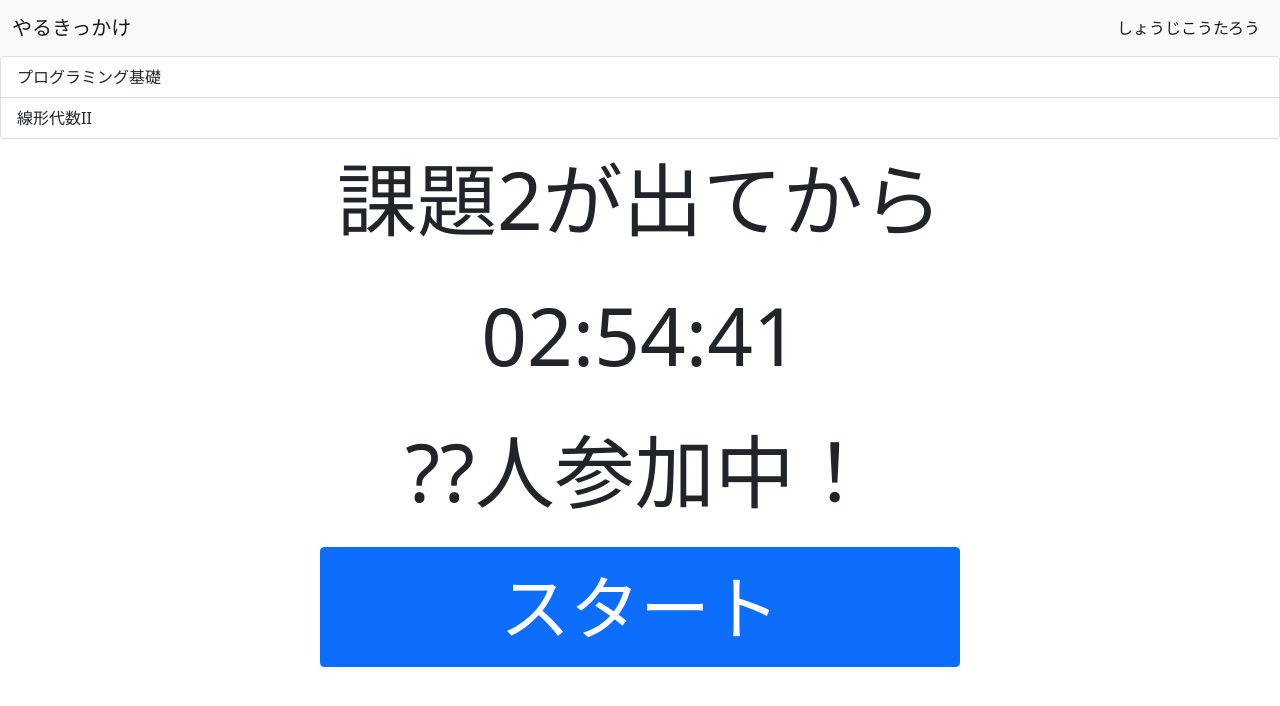
After one commit to enpitut2022/Yaruki-kkake, a Django app: page /start2 in a window 1280 px wide. The commit adds this page. Shown: the top 706 px of the page. Run offline with Django 3.2, Linux system fonts and the light colour scheme.

Commit message:
課題リスト追加、ページ遷移もできるように

```diff
--- a/iwaki_summer/yaruki_kkake/templates/yaruki_kkake/base.html
+++ b/iwaki_summer/yaruki_kkake/templates/yaruki_kkake/base.html
@@ -5,18 +5,24 @@
     <meta http-equiv="X-UA-Compatible" content="IE=edge" />
     <meta name="viewport" content="width=device-width, initial-scale=1.0" />
     <title>やるきっかけ</title>
-    <link href="https://cdn.jsdelivr.net/npm/bootstrap@5.0.2/dist/css/bootstrap.min.css" rel="stylesheet" integrity="sha384-EVSTQN3/azprG1Anm3QDgpJLIm9Nao0Yz1ztcQTwFspd3yD65VohhpuuCOmLASjC" crossorigin="anonymous">
+    <link
+      href="https://cdn.jsdelivr.net/npm/bootstrap@5.0.2/dist/css/bootstrap.min.css"
+      rel="stylesheet"
+      integrity="sha384-EVSTQN3/azprG1Anm3QDgpJLIm9Nao0Yz1ztcQTwFspd3yD65VohhpuuCOmLASjC"
+      crossorigin="anonymous"
+    />
     <script src="https://ajax.googleapis.com/ajax/libs/jquery/3.6.0/jquery.min.js"></script>
     <style>
       p {
-        font-size : 80px;
-        text-align : center;
+        font-size: 80px;
+        text-align: center;
       }
       #start_button {
-        height : 120px;
-        font-size : 70px;
+        height: 120px;
+        font-size: 70px;
       }
-      #rank_table, #text_doing{
+      #rank_table,
+      #text_doing {
         float: left;
       }
       #my_rank {
@@ -25,21 +31,30 @@
     </style>
   </head>
   <body>
-	<header>
+    <header>
       <nav class="navbar navbar-expand-lg navbar-light bg-light">
         <div class="container-fluid">
           <a class="navbar-brand" href="{% url 'start' %}">やるきっかけ</a>
           <div class="collapse navbar-collapse" id="navbarSupportedContent">
             <ul class="navbar-nav ms-auto mb-2 mb-lg-0">
               <li class="nav-item">
-                <a class="nav-link active" aria-current="page" href="#">しょうじこうたろう</a>
+                <a class="nav-link active" aria-current="page" href="#"
+                  >しょうじこうたろう</a
+                >
               </li>
             </ul>
           </div>
         </div>
       </nav>
-	</header>
-    {% block content %}
-    {% endblock %}
+    </header>
+    <div class="list-group">
+        <a href="{% url 'start' %}" class="list-group-item list-group-item-action" aria-current="false">
+          プログラミング基礎
+        </a>
+        <a href="{% url 'start2' %}" class="list-group-item list-group-item-action" aria-current="false">
+          線形代数II
+        </a>
+    </div>
+    {% block content %} {% endblock %}
   </body>
 </html>
--- /dev/null
+++ b/iwaki_summer/yaruki_kkake/templates/yaruki_kkake/start2.html
@@ -0,0 +1,51 @@
+{% extends 'yaruki_kkake/base.html' %}
+{% block content %}
+<div>
+    <div>
+        <p>
+            課題2が出てから
+        </p>
+        <p id="time">
+            02:54:35
+        </p>
+    </div>
+    <div>
+        <p>
+            ??人参加中！
+        </p>
+    </div>
+</div>
+
+<div class="d-grid gap-2 col-6 mx-auto">
+    <button id="start_button" type="button" class="btn btn-primary" onclick="location.href='{% url 'doing' %}'">スタート</button>
+</div>
+
+<script>
+    function update_time() {
+        let time_li = $("#time").text().split(":");
+
+        var hh = parseInt(time_li[0]);
+        var mm = parseInt(time_li[1]);
+        var ss = parseInt(time_li[2]);
+        ss += 1;
+
+        if(ss >= 60) {
+            mm += 1;
+            ss = 0;
+        }
+        if(mm >= 60) {
+            hh += 1;
+            mm = 0;
+        }
+
+        hh = String(hh).padStart(2, '0');
+        mm = String(mm).padStart(2, '0');
+        ss = String(ss).padStart(2, '0');
+
+        time_str = hh + ":" + mm + ":" + ss;
+
+        $("#time").text(time_str);
+    }
+    setInterval(update_time, 1000);
+</script>
+{% endblock %}
--- a/iwaki_summer/yaruki_kkake/urls.py
+++ b/iwaki_summer/yaruki_kkake/urls.py
@@ -1,8 +1,9 @@
 from django.urls import path
-from .views import index, start, doing
+from .views import index, start, start2, doing
 
 urlpatterns = [
   path("", index, name='index'),
   path("start", start, name='start'),
+  path("start2", start2, name='start2'),
   path("doing", doing, name='doing'),
 ]
--- a/iwaki_summer/yaruki_kkake/views.py
+++ b/iwaki_summer/yaruki_kkake/views.py
@@ -7,5 +7,8 @@ def index(request):
 def start(request):
     return render(request, 'yaruki_kkake/start.html')
 
+def start2(request):
+    return render(request, 'yaruki_kkake/start2.html')
+
 def doing(request):
     return render(request, 'yaruki_kkake/doing.html')
```
